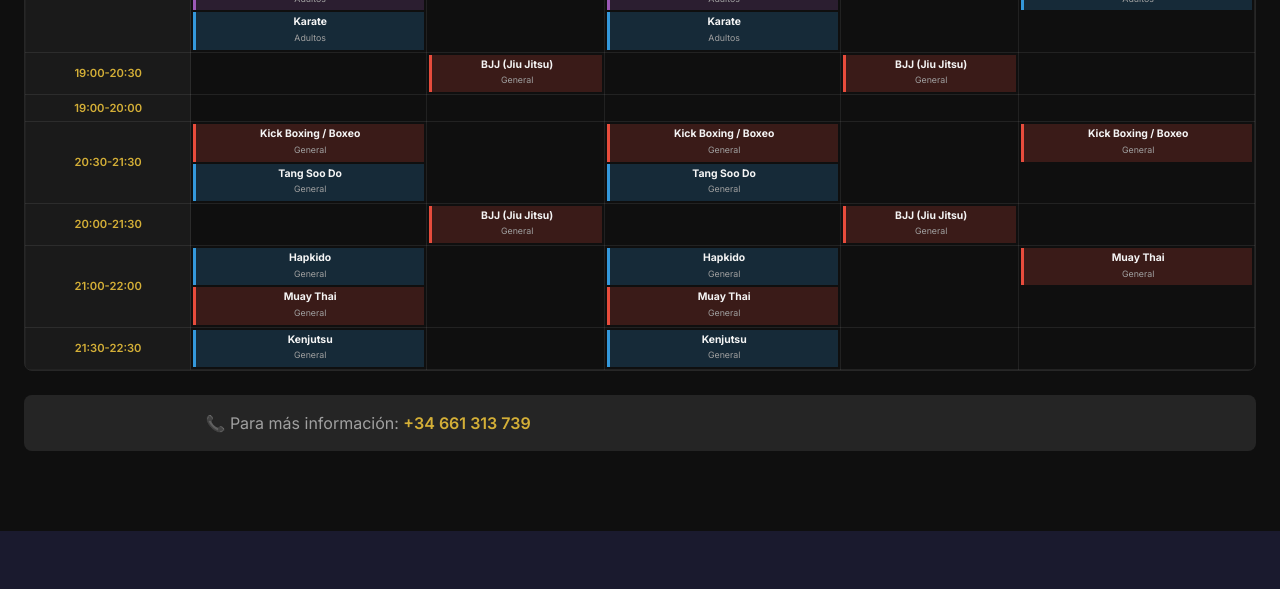
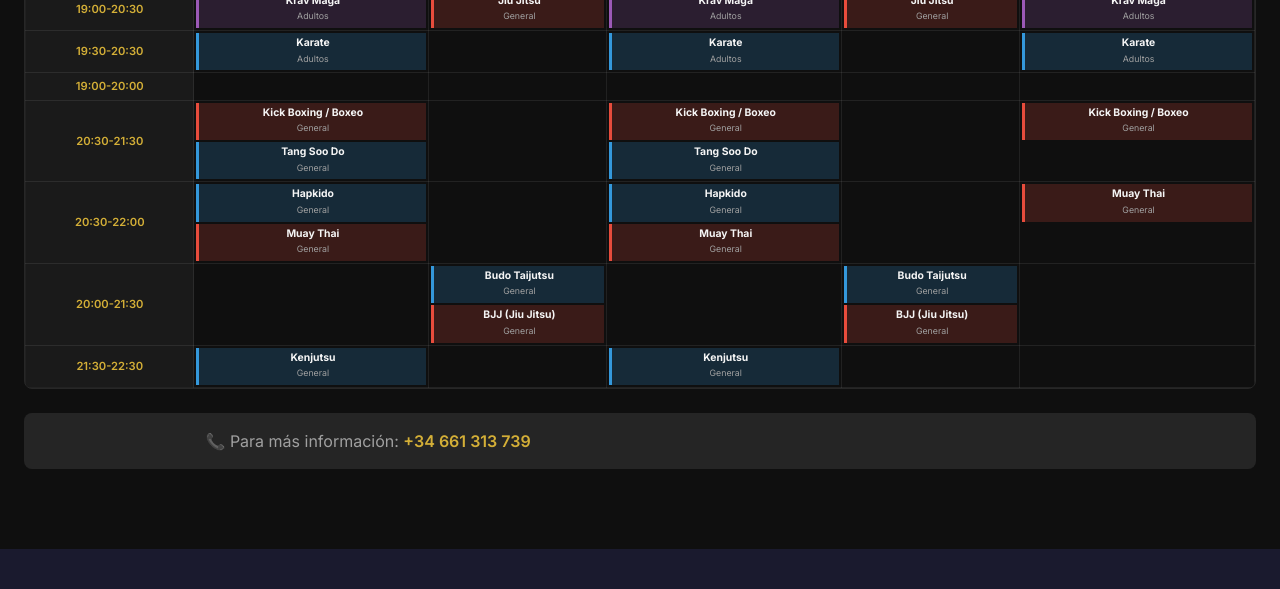
Before and after one commit to juan33133/daikandojo, an Astro site: page /horarios in a window 1280 px wide. Shown: the part 792-1381 px from the top of the page. Built offline with nearby package versions, Linux system fonts and the light colour scheme; Astro itself is replaced by a stand-in of ours.

Commit message:
cambio horarios

```diff
--- a/src/data/horarios.json
+++ b/src/data/horarios.json
@@ -134,6 +134,18 @@
             "nombre": "Qigong",
             "nivel": "General",
             "categoria": "bienestar"
+        },
+        {
+            "id": "jiujitsu-general",
+            "nombre": "Jiu Jitsu",
+            "nivel": "General",
+            "categoria": "combate"
+        },
+        {
+            "id": "jiujitsu-infantil",
+            "nombre": "Jiu Jitsu",
+            "nivel": "Infantil",
+            "categoria": "combate"
         }
     ],
     "categorias": {
@@ -159,20 +171,22 @@
         }
     },
     "franjas": [
-        "09:00-10:00",
-        "09:30-10:30",
-        "10:00-11:00",
+        "09:30-11:00",
+        "10:00-12:00",
         "11:00-12:00",
         "16:30-17:30",
+        "17:00-17:45",
         "17:00-18:00",
         "17:30-18:30",
         "18:00-19:00",
-        "18:30-19:30",
+        "18:00-19:30",
+        "18:30-20:00",
         "19:00-20:00",
+        "19:00-20:30",
         "19:30-20:30",
-        "20:00-21:00",
+        "20:00-21:30",
         "20:30-21:30",
-        "21:00-22:00",
+        "20:30-22:00",
         "21:30-22:30"
     ],
     "dias": [
@@ -215,13 +229,13 @@
                 "grupo": "Juvenil"
             },
             {
-                "inicio": "19:30",
-                "fin": "20:30",
+                "inicio": "18:00",
+                "fin": "19:30",
                 "actividad": "Aikido",
-                "grupo": "General"
+                "grupo": "Adultos"
             },
             {
-                "inicio": "19:30",
+                "inicio": "19:00",
                 "fin": "20:30",
                 "actividad": "Krav Maga",
                 "grupo": "Adultos"
@@ -245,13 +259,13 @@
                 "grupo": "General"
             },
             {
-                "inicio": "21:00",
+                "inicio": "20:30",
                 "fin": "22:00",
                 "actividad": "Hapkido",
                 "grupo": "General"
             },
             {
-                "inicio": "21:00",
+                "inicio": "20:30",
                 "fin": "22:00",
                 "actividad": "Muay Thai",
                 "grupo": "General"
@@ -303,7 +317,7 @@
             {
                 "inicio": "18:00",
                 "fin": "19:00",
-                "actividad": "BJJ (Jiu Jitsu)",
+                "actividad": "Jiu Jitsu",
                 "grupo": "Infantil"
             },
             {
@@ -321,7 +335,7 @@
             {
                 "inicio": "19:00",
                 "fin": "20:30",
-                "actividad": "BJJ (Jiu Jitsu)",
+                "actividad": "Jiu Jitsu",
                 "grupo": "General"
             },
             {
@@ -375,13 +389,13 @@
                 "grupo": "Juvenil"
             },
             {
-                "inicio": "19:30",
-                "fin": "20:30",
+                "inicio": "18:00",
+                "fin": "19:30",
                 "actividad": "Aikido",
-                "grupo": "General"
+                "grupo": "Adultos"
             },
             {
-                "inicio": "19:30",
+                "inicio": "19:00",
                 "fin": "20:30",
                 "actividad": "Krav Maga",
                 "grupo": "Adultos"
@@ -405,13 +419,13 @@
                 "grupo": "General"
             },
             {
-                "inicio": "21:00",
+                "inicio": "20:30",
                 "fin": "22:00",
                 "actividad": "Hapkido",
                 "grupo": "General"
             },
             {
-                "inicio": "21:00",
+                "inicio": "20:30",
                 "fin": "22:00",
                 "actividad": "Muay Thai",
                 "grupo": "General"
@@ -463,7 +477,7 @@
             {
                 "inicio": "18:00",
                 "fin": "19:00",
-                "actividad": "BJJ (Jiu Jitsu)",
+                "actividad": "Jiu Jitsu",
                 "grupo": "Infantil"
             },
             {
@@ -481,7 +495,7 @@
             {
                 "inicio": "19:00",
                 "fin": "20:30",
-                "actividad": "BJJ (Jiu Jitsu)",
+                "actividad": "Jiu Jitsu",
                 "grupo": "General"
             },
             {
@@ -523,7 +537,7 @@
                 "grupo": "Juvenil"
             },
             {
-                "inicio": "19:30",
+                "inicio": "19:00",
                 "fin": "20:30",
                 "actividad": "Krav Maga",
                 "grupo": "Adultos"
@@ -541,7 +555,7 @@
                 "grupo": "General"
             },
             {
-                "inicio": "21:00",
+                "inicio": "20:30",
                 "fin": "22:00",
                 "actividad": "Muay Thai",
                 "grupo": "General"
--- a/src/pages/disciplinas/[id].astro
+++ b/src/pages/disciplinas/[id].astro
@@ -19,7 +19,7 @@ const activeDisciplinas = disciplinas.filter((d) => d.activo !== false);
 const disciplinaToActividades: Record<string, string[]> = {
   "aikido-tomiki": ["Aikido"],
   boxeo: ["Boxeo", "Kick Boxing / Boxeo"],
-  "brazilian-jiu-jitsu": ["BJJ (Jiu Jitsu)"],
+  "brazilian-jiu-jitsu": ["BJJ (Jiu Jitsu)", "Jiu Jitsu"],
   bujinkan: ["Budo Taijutsu"],
   hapkido: ["Hapkido"],
   "ju-jutsu": ["Jiu Jitsu"],
--- a/src/pages/horarios.astro
+++ b/src/pages/horarios.astro
@@ -26,8 +26,9 @@ const actividadToDisciplina: Record<string, string> = {
   Hapkido: "Hapkido",
   "Muay Thai": "Muay Thai",
   Kenjutsu: "Kenjutsu",
-  "Budo Taijutsu": "Budo Taijutsu",
+  "Budo Taijutsu": "Budo Taijutsu | DPP",
   "BJJ (Jiu Jitsu)": "Brazilian Jiu Jitsu",
+  "Jiu Jitsu": "Brazilian Jiu Jitsu",
   Taijiquan: "Taichi (Taijiquan)",
   Lucha: "Lucha",
   Qigong: "Qigong",
```
